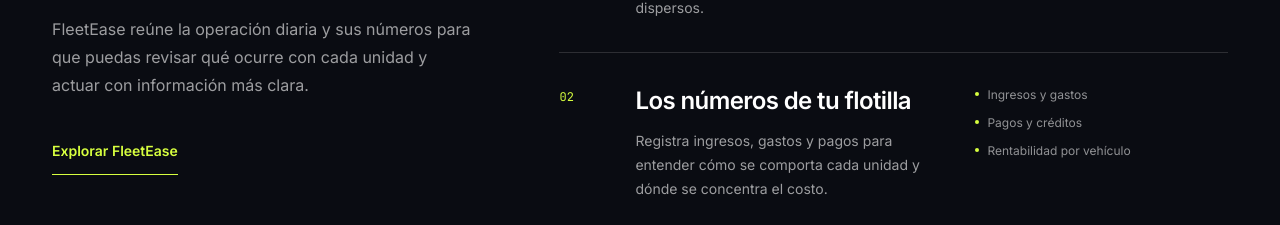
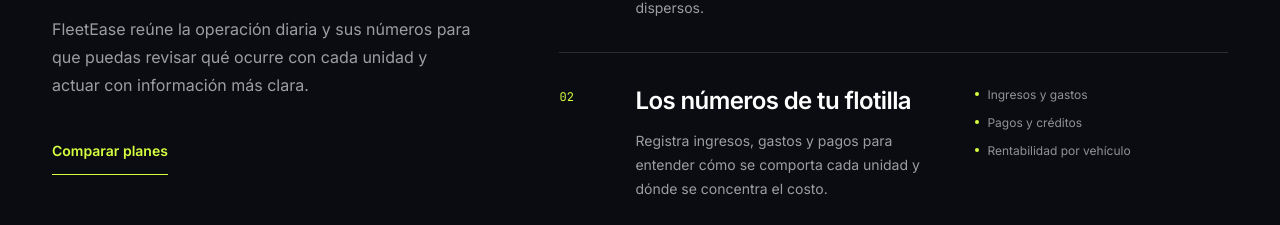
Before and after one commit to JuanGodinezperez18/FleetEase, a Next.js app: page / in a window 1280 px wide. Shown: the part 1271-1496 px from the top of the page. Built offline with nearby package versions, Linux system fonts and the light colour scheme; no server answers; the database is empty.

Commit message:
refine(landing): link product story to pricing

```diff
--- a/src/components/landing/landing-product-showcase.tsx
+++ b/src/components/landing/landing-product-showcase.tsx
@@ -46,10 +46,10 @@ export function LandingProductShowcase() {
             FleetEase reúne la operación diaria y sus números para que puedas revisar qué ocurre con cada unidad y actuar con información más clara.
           </p>
           <Link
-            href="/registro"
-            className="mt-8 inline-flex min-h-11 items-center border-b border-[var(--fe-lime)] pb-1 text-sm font-semibold text-[var(--fe-lime)] transition-colors hover:border-white hover:text-white focus-visible:outline-none focus-visible:ring-2 focus-visible:ring-[var(--fe-lime)] focus-visible:ring-offset-4 focus-visible:ring-offset-[#0b0e13]"
+            href="#pricing"
+            className="mt-8 inline-flex min-h-11 items-center border-b border-[var(--fe-lime)] pb-1 text-sm font-semibold text-[var(--fe-lime)] transition-colors hover:border-white hover:text-white focus-visible:outline-none focus-visible:ring-2 focus-visible:ring-[var(--fe-lime)] focus-visible:ring-offset-4 focus-visible:ring-offset-[var(--fe-dark-main)]"
           >
-            Explorar FleetEase
+            Comparar planes
           </Link>
         </div>
 
```
